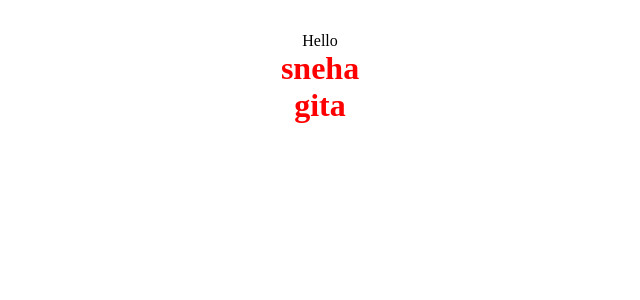
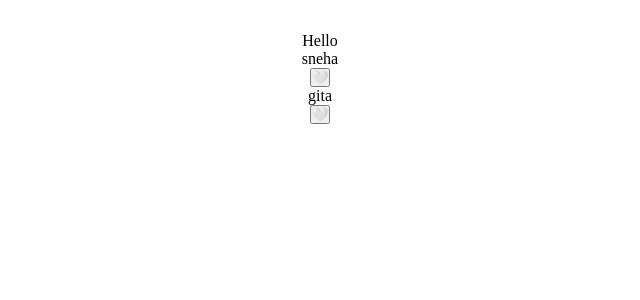
Before and after one commit to snehapatil2001/movie-app, a React (Vite) app: page / in a window 1280 px wide. Shown: the top 300 px of the page, without its empty margins (320-960 px from the left). Built offline with nearby package versions, Linux system fonts and the light colour scheme.

Commit message:
chore: useState hook.

```diff
--- a/src/App.jsx
+++ b/src/App.jsx
@@ -10,14 +10,14 @@ import './App.css'
  * @returns {JSX.Element} A styled div with the title as children.
  */
 const Card = ( { title } ) => {
+	const [ like, setLike ] = useState(false);
 	return (
-		<p style={
-			{
-				color: 'red',
-				fontSize: '2rem',
-				fontWeight: 'bold'
-			}
-		}>{ title }</p>
+		<>
+			<p>{ title }</p>
+			<button onClick = { () => setLike(!like) }>
+				{ like ? '❤️' : '🤍' }
+			</button>
+		</>
 	)
 }
 
```
